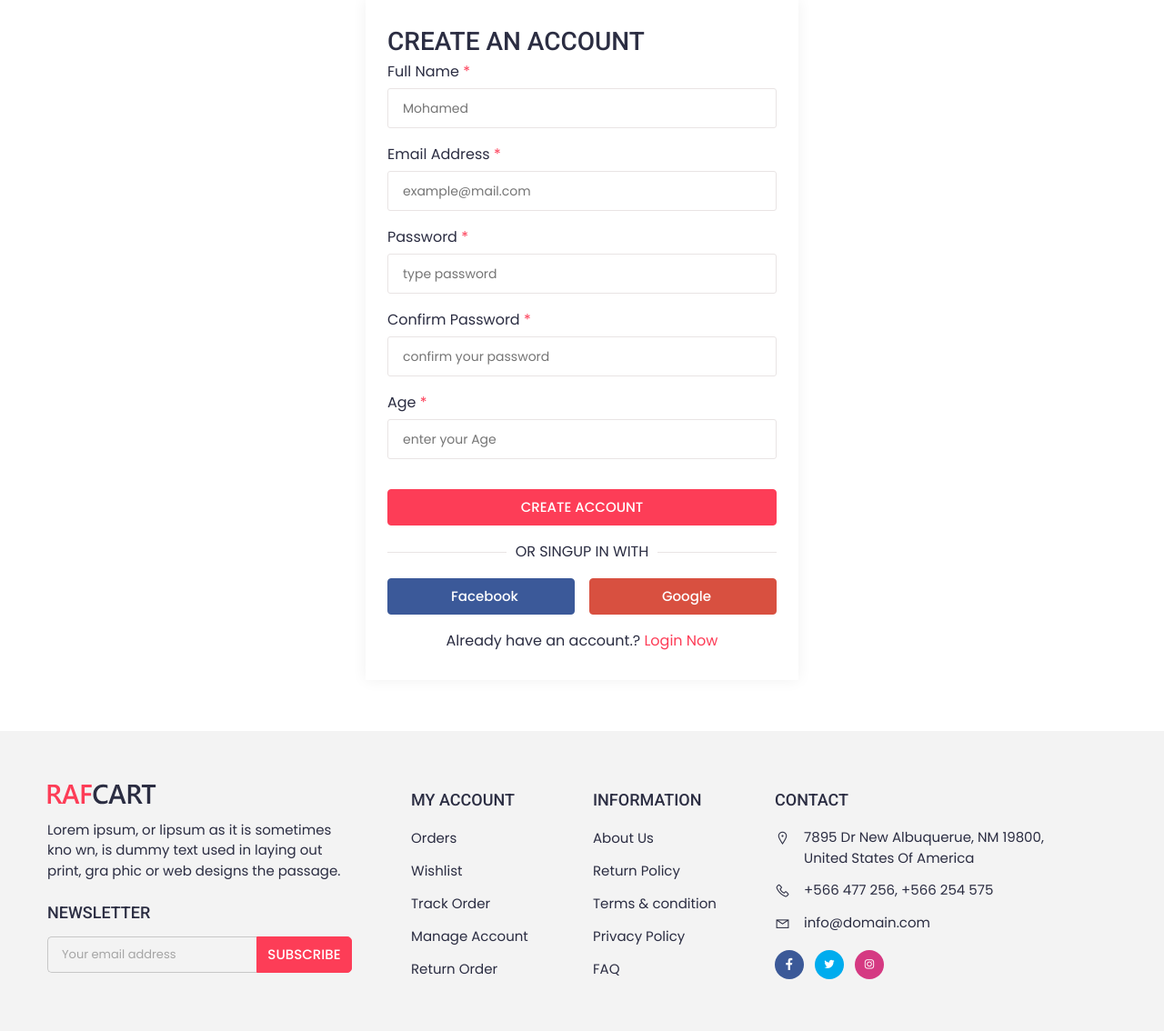
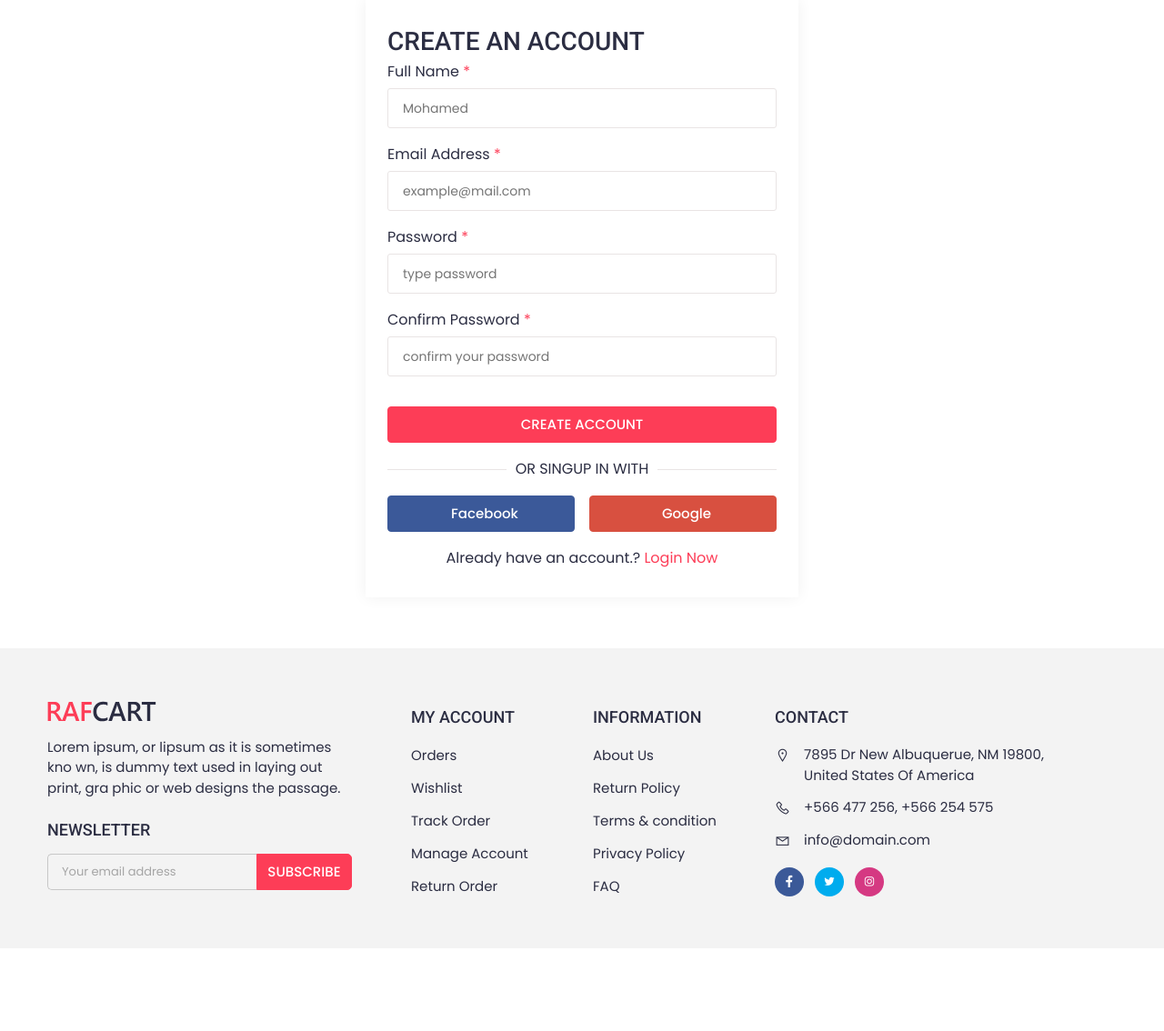
Before and after one commit to Islam412/DJ-store, a Django app: page /account/ in a window 1280 px wide. Shown: the part 76-1210 px from the top of the page at 91% size. After the commit the page ends 1062 px from the top, so only its background shows below. Run offline with Django 4.2, Linux system fonts and the light colour scheme; some libraries are stand-ins or nearby versions.

Commit message:
remove age

```diff
--- a/account/forms.py
+++ b/account/forms.py
@@ -4,7 +4,7 @@ from django.contrib.auth.forms import PasswordChangeForm
 class EditAccountForm(forms.ModelForm):
     class Meta:
         model = CustomUser
-        fields = ['name', 'age', 'email', 'img']
+        fields = ['name','email', 'img']
 
 
 
--- a/account/models.py
+++ b/account/models.py
@@ -2,6 +2,7 @@
 
 from django.contrib.auth.models import AbstractBaseUser, BaseUserManager, PermissionsMixin
 from django.db import models
+
 
 class CustomUserManager(BaseUserManager):
     def create_user(self, email, password=None, **extra_fields):
@@ -30,9 +31,8 @@ class CustomUserManager(BaseUserManager):
 class CustomUser(AbstractBaseUser, PermissionsMixin):
     name = models.CharField(max_length=100,null=True)
     img = models.ImageField(upload_to='profile_images/', blank=True, null=True,default='profile_images/default_profile.jpeg')
-    age = models.PositiveIntegerField(null=True)
+
     email = models.EmailField(unique=True,null=True)
-
     is_staff = models.BooleanField(default=False)
     is_active = models.BooleanField(default=True)
 
@@ -42,4 +42,4 @@ class CustomUser(AbstractBaseUser, PermissionsMixin):
     REQUIRED_FIELDS = ['name', 'age', 'role']
 
     def __str__(self):
-        return f"Name: {self.name}\nAge: {self.age}\nEmail: {self.email}\nRole: {self.role}"
+        return f"Name: {self.name}\nEmail: {self.email}\n"
--- a/templates/account/register.html
+++ b/templates/account/register.html
@@ -36,12 +36,6 @@
                                         <input type="password" name = 'password2' placeholder="confirm your password">
                                     </div>
                                 </div>
-                                <div class="col-12">
-                                    <div class="single_billing_inp">
-                                        <label>Age <span>*</span></label>
-                                        <input type="text" name = 'age' placeholder="enter your Age" >
-                                    </div>
-                                </div>
                                 <div class="col-12 mt-3">
                                     <button type="submit" class="default_btn xs_btn rounded px-4 d-block w-100">create
                                         account</button>
```
Also changed, not shown: account/migrations/0007_remove_customuser_age_remove_customuser_role_and_more.py (added), account/migrations/0008_remove_customuser_birthday_and_more.py (added), db.sqlite3.
